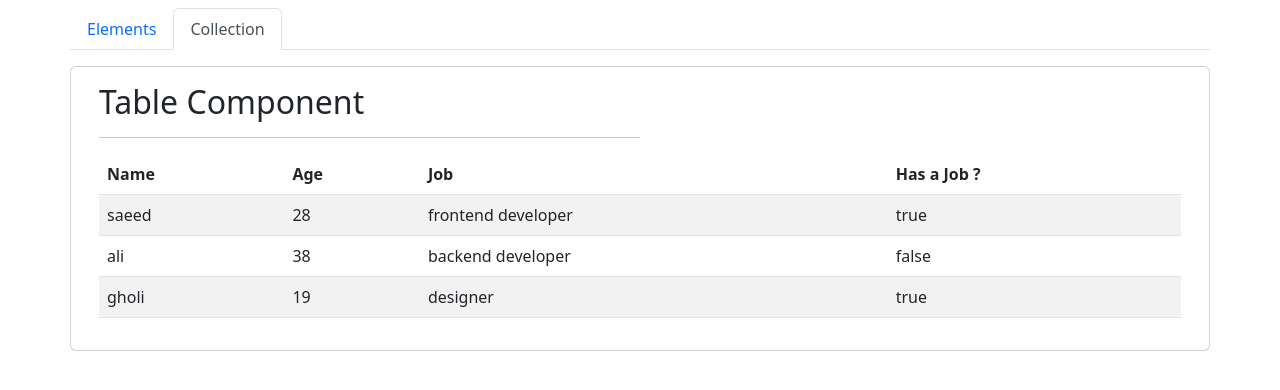
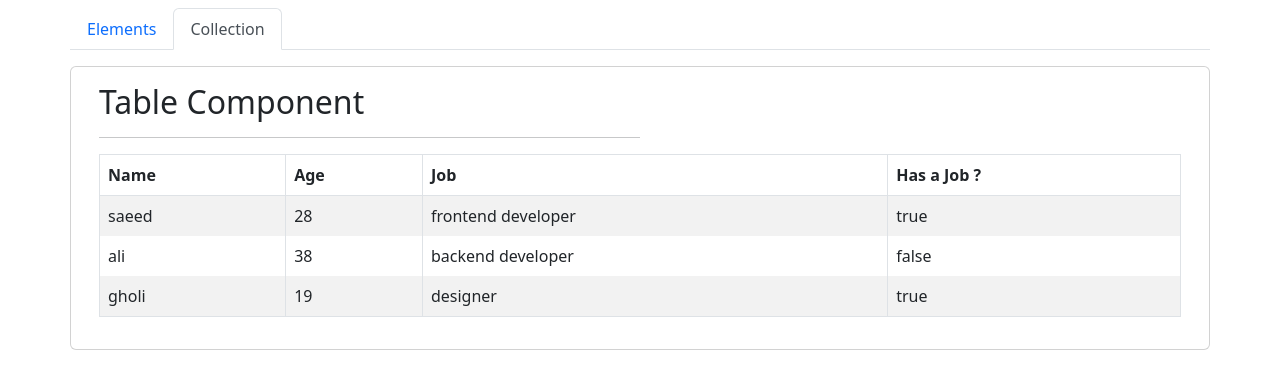
Before and after one commit to saeedd1994/moduleSys, an Angular app: page /collections in a window 1280 px wide. Shown: the top 390 px of the page. Built offline with nearby package versions, Linux system fonts and the light colour scheme.

Commit message:
add an Input class name to a component

```diff
--- a/src/app/collections/collections-home/collections-home.component.html
+++ b/src/app/collections/collections-home/collections-home.component.html
@@ -1,2 +1,2 @@
 <app-divider [title]="'Table Component'"></app-divider>
-<app-table [headers]="headers" [data]="data"></app-table>
+<app-table [className]="'table-bordered'" [headers]="headers" [data]="data" [ngClass]="'table-bordered'"></app-table>
--- a/src/app/collections/table/table.component.html
+++ b/src/app/collections/table/table.component.html
@@ -1,4 +1,4 @@
-<table class="table table-striped table-hover">
+<table [ngClass]="className" class="table table-striped table-hover ">
   <thead>
   <tr>
     <th *ngFor="let header of headers">{{header.label}}</th>
--- a/src/app/collections/table/table.component.ts
+++ b/src/app/collections/table/table.component.ts
@@ -6,6 +6,7 @@ import {Component, Input, OnInit} from '@angular/core';
   styleUrls: ['./table.component.scss']
 })
 export class TableComponent implements OnInit {
+  @Input() className: string = '';
   @Input() data: any = [];
   @Input() headers: any = [];
 
```
